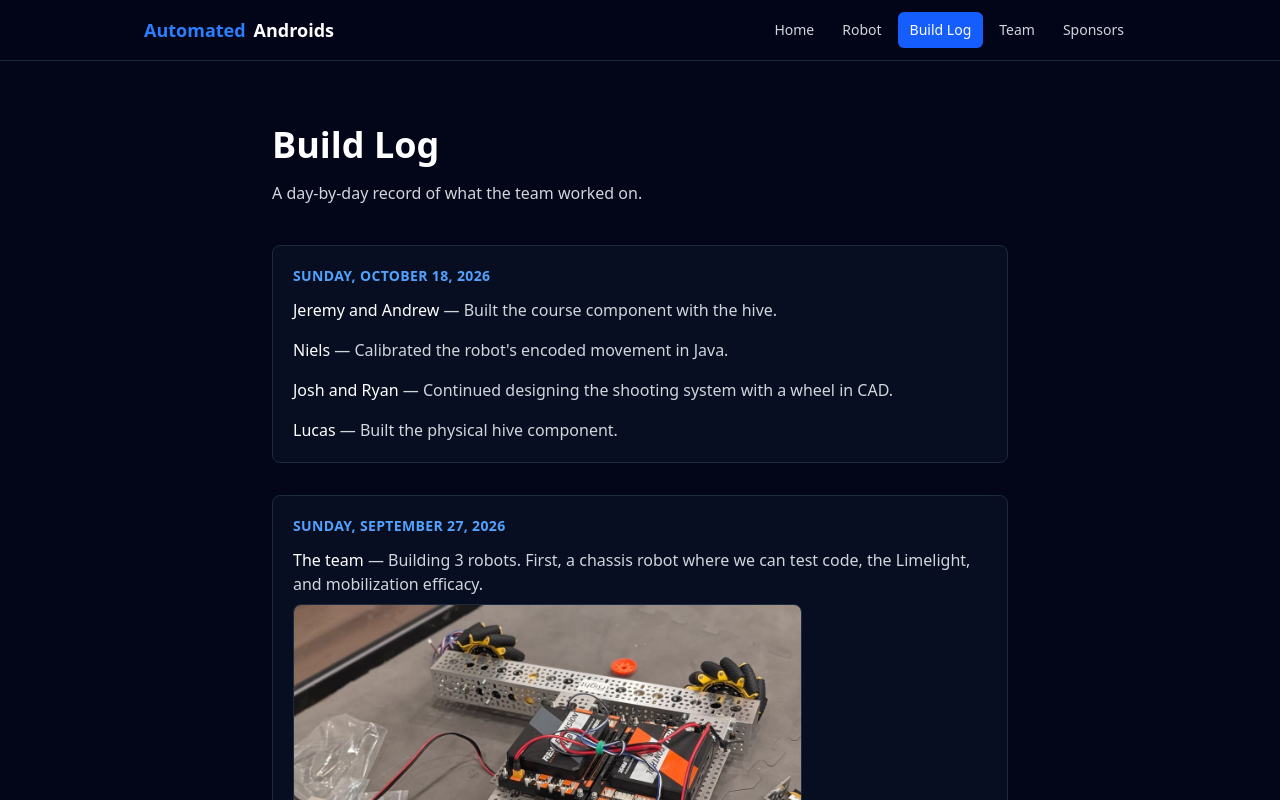
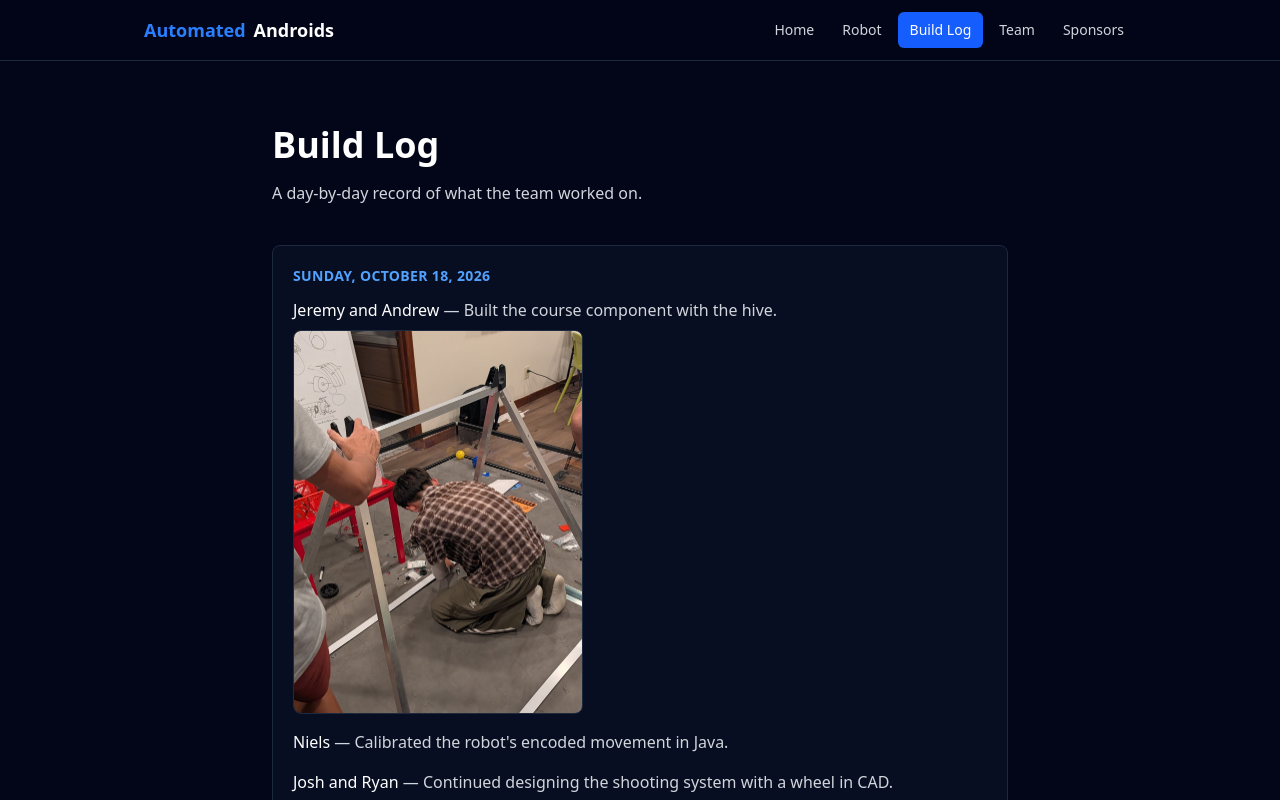
Before and after one commit to AutomatedAndroids/ftc_website_26_27, a React (Vite) app: page /log in a window 1280 px wide. Shown: the top 800 px of the page. Built offline with nearby package versions, Linux system fonts and the light colour scheme.

Commit message:
Add photo of Jeremy building the course to 10/18/26 log entry
Co-Authored-By: Claude Sonnet 5 <noreply@anthropic.com>

```diff
--- a/src/data/buildLog.js
+++ b/src/data/buildLog.js
@@ -8,6 +8,7 @@ export const buildLog = [
       {
         who: 'Jeremy and Andrew',
         what: 'Built the course component with the hive.',
+        photos: ['/log/2026-10-18-course.jpg'],
       },
       {
         who: 'Niels',
```
Also changed, not shown: public/log/2026-10-18-course.jpg (added).
